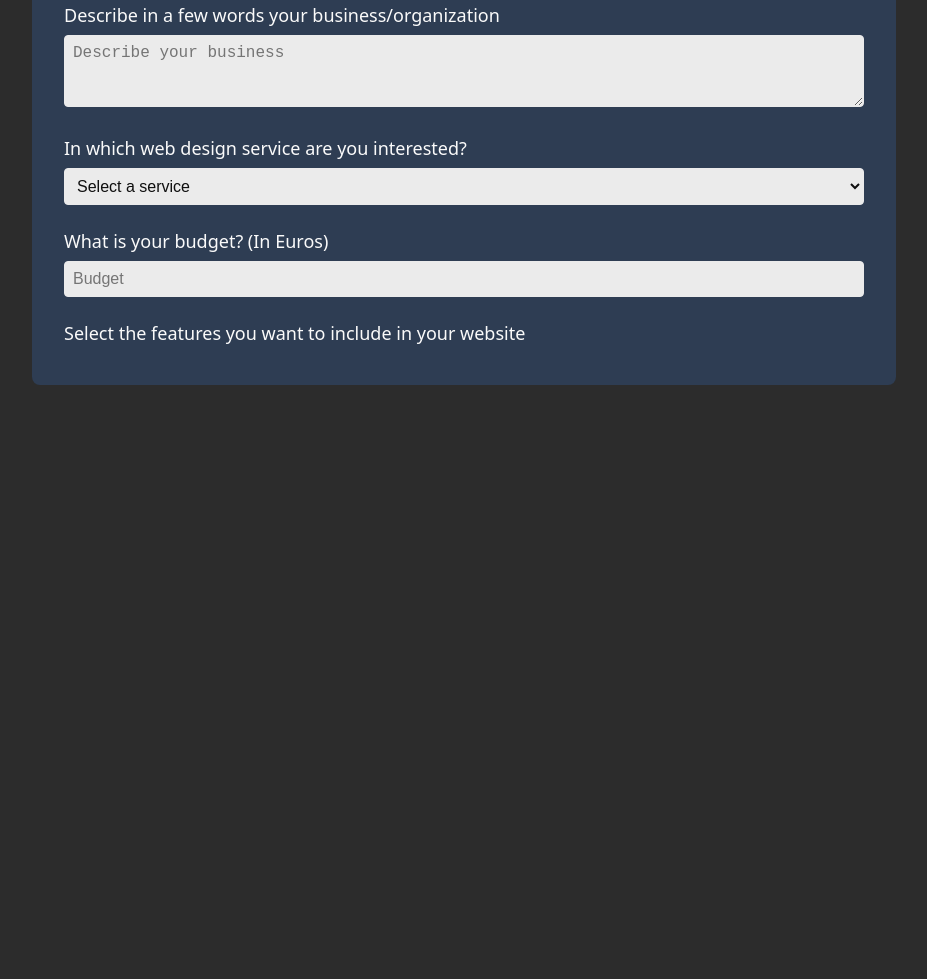
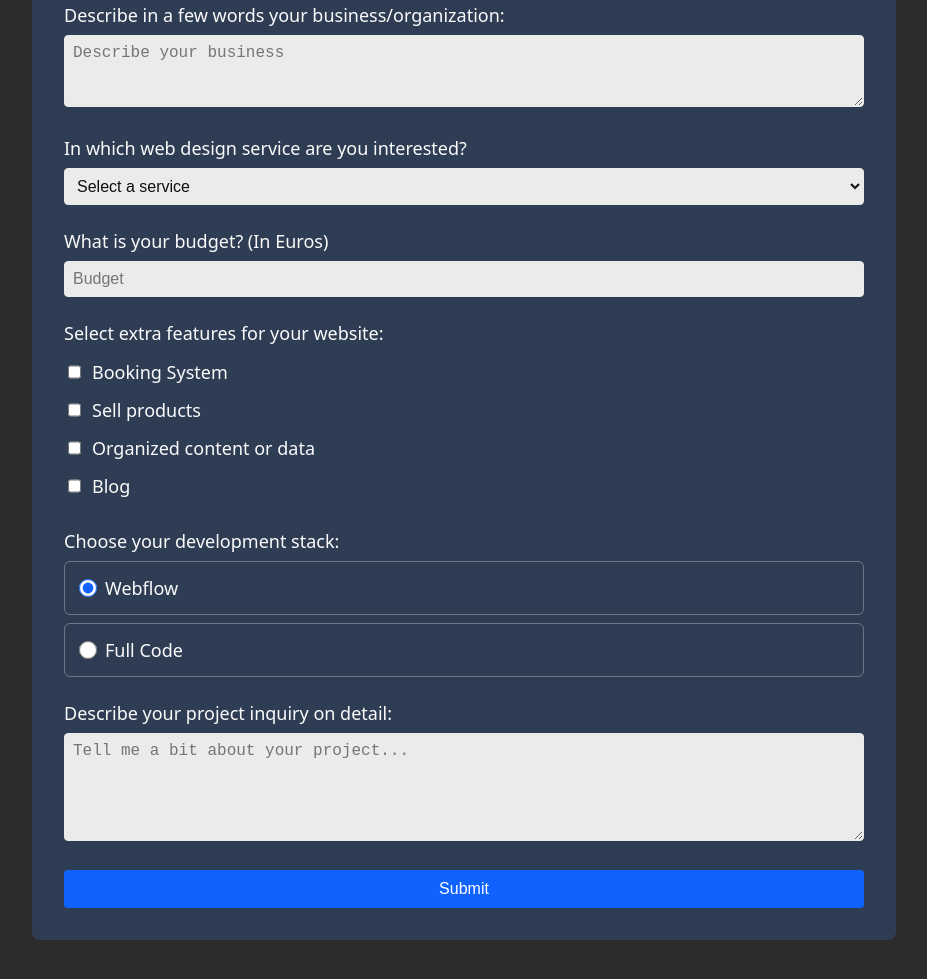
Before and after one commit to dysk0zero/Easy-HTML-CSS-Exercises, a plain HTML site: page SurveyForm/index.html in a window 1280 px wide. Shown: the part 417-1396 px from the top of the page, without its empty margins (176-1103 px from the left). Before the commit the page ends 850 px from the top, so only its background shows below. Drawn offline with Linux system fonts and the light colour scheme.

Commit message:
finished form

```diff
--- a/SurveyForm/index.html
+++ b/SurveyForm/index.html
@@ -1,14 +1,16 @@
 <!DOCTYPE html>
 <html lang="en">
+
 <head>
   <title>Roldan Studio Brief Form</title>
   <meta charset="utf-8" />
   <link rel="stylesheet" href="styles.css" />
 </head>
+
 <body>
   <header>
-      <h1 id="title" >Brief Form &mdash; Roldan Studio</h1>
-      <p id="description" >
+    <h1 id="title">Brief Form &mdash; Roldan Studio</h1>
+    <p id="description">
       Let's understand your business and objectives and define the project
       goals together.
     </p>
@@ -24,16 +26,16 @@
         <input id="email" name="email" type="email" placeholder="Email" required />
       </div>
       <div class="formWrapper">
-          <label for="text" id="text-label">Describe in a few words your business/organization </label>
-          <textarea id="text" name="text" rows="3" cols="30" placeholder="Describe your business" ></textarea>
+        <label for="text" id="text-label">Describe in a few words your business/organization: </label>
+        <textarea id="text" name="text" rows="3" cols="30" placeholder="Describe your business"></textarea>
       </div>
       <div class="formWrapper">
         <label for="dropdown" id="service-label">In which web design service are you interested?</label>
         <select id="dropdown" name="service">
-            <option value="">Select a service</option>
-            <option value="1">Static Site</option>
-            <option value="2">Dynamic Site</option>
-            <option value="3">Web App</option>
+          <option disabled="" selected="" value="">Select a service</option>
+          <option value="static">Static Site</option>
+          <option value="dynamic">Dynamic Site</option>
+          <option value="web-app">Web App</option>
         </select>
       </div>
       <div class="formWrapper">
@@ -41,9 +43,38 @@
         <input id="number" type="number" name="budget" min="1500" max="10000" placeholder="Budget" />
       </div>
       <div class="formWrapper">
-          <label for="features" id="features-label">Select the features you want to include in your website</label>
+        <p id="features-label">Select extra features for your website:</p>
+        <label class="checkbox-card">
+          <input type="checkbox" name="features" value="booking" class="checkbox" />Booking System
+        </label>
+        <label class="checkbox-card">
+          <input type="checkbox" name="features" value="ecommerce" class="checkbox" />Sell products
+        </label>
+        <label class="checkbox-card">
+          <input type="checkbox" name="features" value="database" class="checkbox" />Organized content or data
+        </label>
+        <label class="checkbox-card">
+          <input type="checkbox" name="features" value="membership" class="checkbox" />Blog
+        </label>
+      </div>
+      <div class="formWrapper">
+        <p id="development-label">Choose your development stack:</p>
+        <label class="radio-card">
+          <input type="radio" name="development" value="webflow" class="radio" checked />Webflow
+        </label>
+        <label class="radio-card">
+          <input type="radio" name="development" value="code" class="radio" />Full Code
+        </label>
+      </div>
+      <div class="formWrapper">
+        <label for="message" id="message">Describe your project inquiry on detail: </label>
+        <textarea id="message" name="message" rows="5" cols="30" placeholder="Tell me a bit about your project..."></textarea>
+      </div>
+      <div class="formWrapper">
+        <button type="submit" id="submit" class="button">Submit</button>
       </div>
     </form>
   </main>
 </body>
+
 </html>
--- a/SurveyForm/styles.css
+++ b/SurveyForm/styles.css
@@ -7,7 +7,8 @@ body {
   padding: 1rem;
 }
 
-h1, p {
+h1,
+p {
   text-align: center;
 }
 
@@ -18,7 +19,9 @@ form {
   border-radius: 0.5rem;
 }
 
-input, select, textarea {
+input,
+select,
+textarea {
   font-size: 1rem;
   text-align: left;
   width: 100%;
@@ -32,20 +35,18 @@ input, select, textarea {
   color: #0f0f0f;
 }
 
-
-label {
-  display: block;
-  margin-bottom: 0.5rem;
+label,
+#features-label,
+#development-label {
+  text-align: left;
+  display: flex;
+  gap: 0.5rem;
+  align-items: center;
+  margin: 0 0 0.5rem 0;
   font-size: large;
 }
 
-@media screen and (width>=728px) {
-  form {
-    max-width: 100vh;
-  }
-}
-
-#survey-form > * + * {
+#survey-form>*+* {
   margin-top: 1.5em;
 }
 
@@ -59,3 +60,80 @@ label {
   font-style: italic;
   font-size: 1.25rem;
 }
+
+#development {
+  display: inline;
+}
+
+.radio-card {
+  border: 1px solid #cccccc69;
+  padding: 10px 14px;
+  border-radius: 6px;
+  cursor: pointer;
+}
+
+.checkbox-card {
+  cursor: pointer;
+  margin-bottom: 0;
+}
+
+.radio,
+.checkbox {
+  display: block;
+  width: auto;
+}
+
+
+.radio-card input {
+  margin: 0;
+}
+
+.radio-card:hover {
+  border-color: #888;
+}
+
+input[type="radio"] {
+  width: 18px;
+  height: 18px;
+  accent-color: #0f62fe;
+  cursor: pointer;
+}
+
+.button {
+  width: 100%;
+  display: block;
+  align-items: center;
+  gap: 6px;
+
+  padding: 0.6rem 1.2rem;
+  border: none;
+  border-radius: 4px;
+
+  background: #0f62fe;
+  color: #fff;
+  font-size: 1rem;
+  font-weight: 500;
+
+  cursor: pointer;
+  transition: background 0.12s ease, box-shadow 0.12s ease;
+}
+
+.button:hover {
+  background: #0353e9;
+}
+
+.button:active {
+  background: #002d9c;
+}
+
+.button:focus-visible {
+  outline: 2px solid #0f62fe;
+  outline-offset: 2px;
+}
+
+
+@media screen and (width>=728px) {
+  form {
+    max-width: 100vh;
+  }
+}
```
Lines whose indentation alone changed are shown as unchanged.
